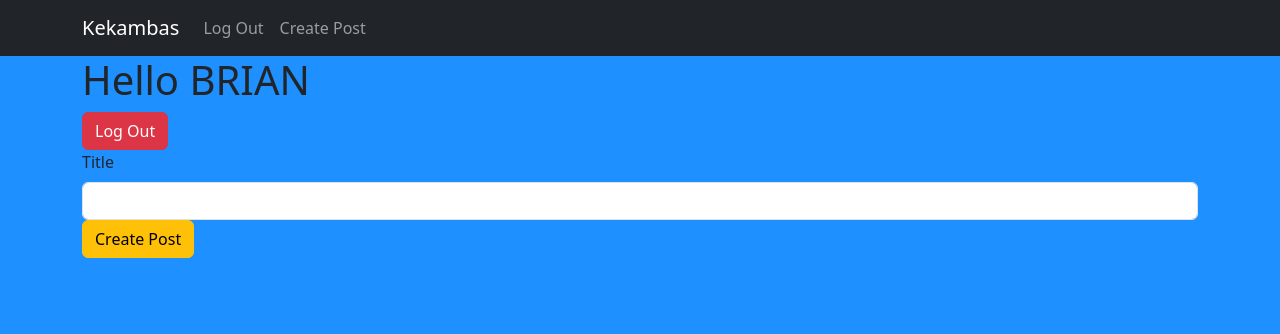
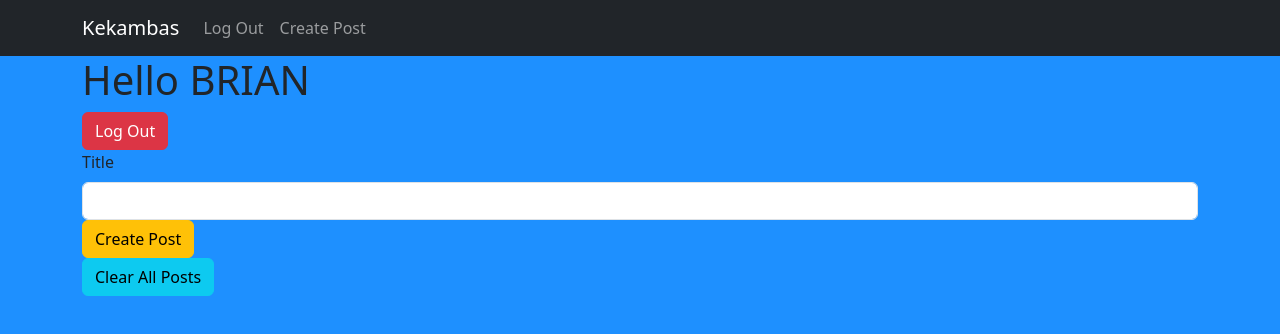
Before and after one commit to bstanton773/kekambas-117_react_intro, a React (Vite) app: page / in a window 1280 px wide. Both pictures are taken after a click on the button "Log In". Shown: the top 334 px of the page. Built offline with nearby package versions, Linux system fonts and the light colour scheme.

Commit message:
Add a Clear All Posts button

```diff
--- a/src/views/Home.tsx
+++ b/src/views/Home.tsx
@@ -34,6 +34,7 @@ export default function Home({ name, handleClick }: HomeProps) {
             <Button variant="danger" onClick={handleClick}>Log Out</Button>
             <PostForm handleSubmit={handleFormSubmit} newPost={newPost} handleChange={handleInputChange}/>
             {posts.map( p => <li key={p.id}>{p.title}</li>)}
+            <Button variant='info' onClick={() => {setPosts([])}}>Clear All Posts</Button>
         </>
     )
 }
```
